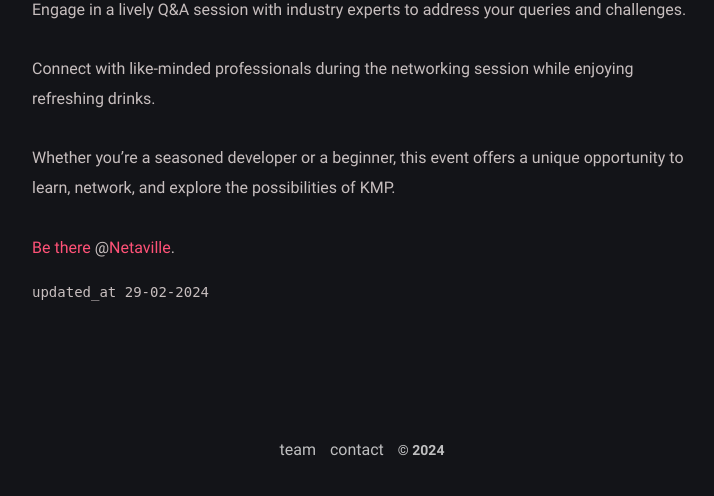
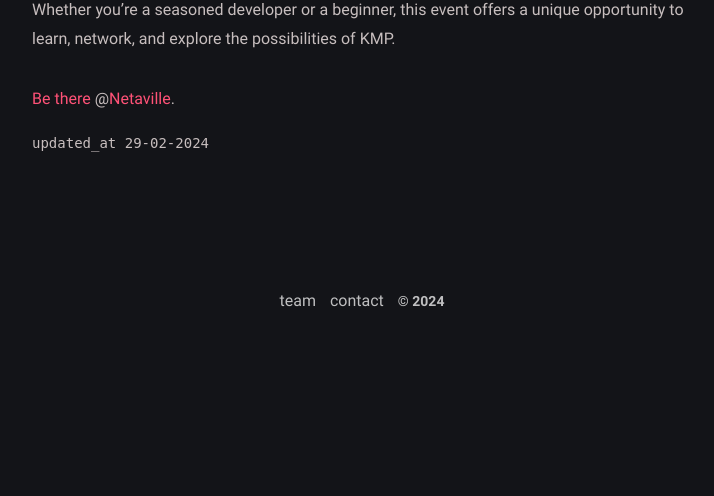
Before and after one commit to InKotlin-mk/InKotlin-mk.github.io, a Jekyll site: the page built from _posts/first-conference/2024-07-02-kmp-intro.md, in a window 1280 px wide. Shown: the part 796-1292 px from the top of the page, without its empty margins (278-992 px from the left). Built offline with Jekyll 4.4.1, drawn with Linux system fonts in a browser that asks for light colours; some web fonts are replaced; after the commit the page ends 1144 px from its top, so only the background shows below that.

Commit message:
Update 2024-07-02-kmp-intro.md

```diff
--- a/_posts/first-conference/2024-07-02-kmp-intro.md
+++ b/_posts/first-conference/2024-07-02-kmp-intro.md
@@ -11,10 +11,6 @@ tags: [KMP, Compose, Coroutines, Android, iOS, Desktop, Web]
 _Thanks to [Temi Design](https://temi.design/) for our awesome poster_
 
 
-Engage in a lively Q&A session with industry experts to address your queries and challenges.
-
-Connect with like-minded professionals during the networking session while enjoying refreshing drinks.
-
 Whether you're a seasoned developer or a beginner, this event offers a unique opportunity to learn, network, and explore the possibilities of KMP.
 
 
```
